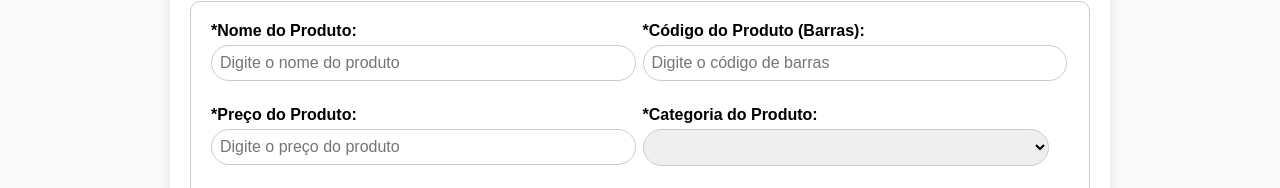
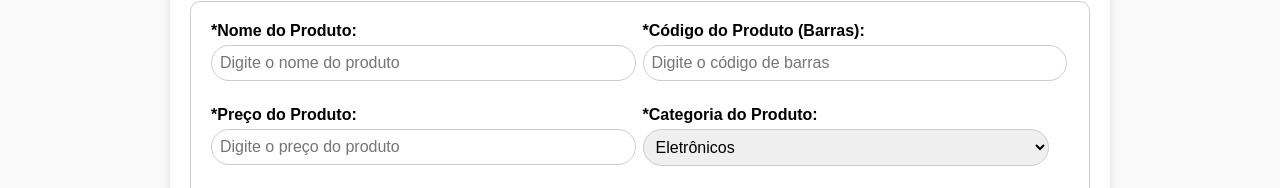
Before and after one commit to PeAguiar21/LogisTeam, a plain HTML site: page docs/cadastro_produto.html in a window 1280 px wide. Shown: the part 278-466 px from the top of the page. Drawn offline with Linux system fonts and the light colour scheme.

Commit message:
corrigindo o validator

```diff
--- a/docs/cadastro_produto.html
+++ b/docs/cadastro_produto.html
@@ -58,7 +58,6 @@
                     <div class="input-group">
                         <label for="categoria">*Categoria do Produto:</label>
                         <select id="categoria" name="categoria" required>
-                            <option value="eletronicos"></option>
                             <option value="eletronicos">Eletrônicos</option>
                             <option value="roupas">Roupas</option>
                             <option value="alimentos">Alimentos</option>
```
